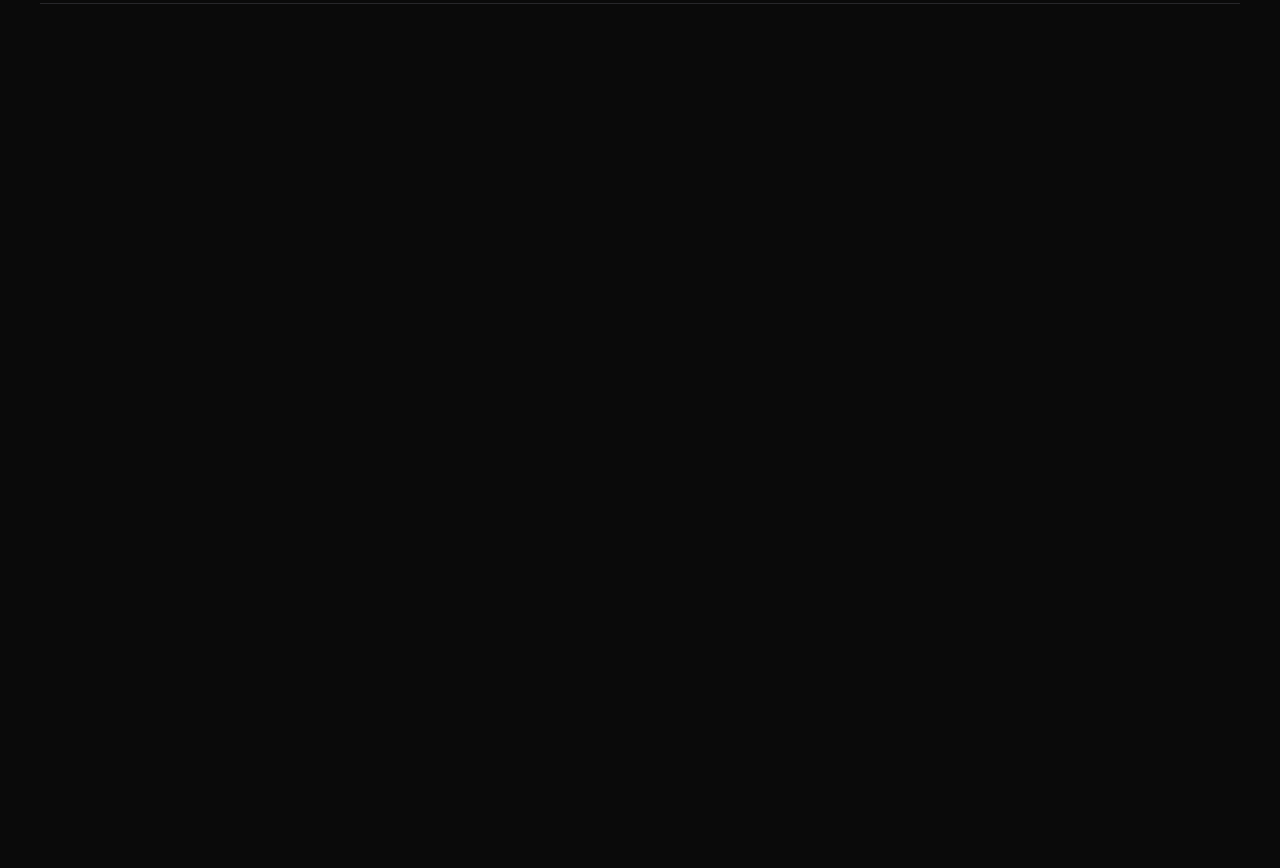
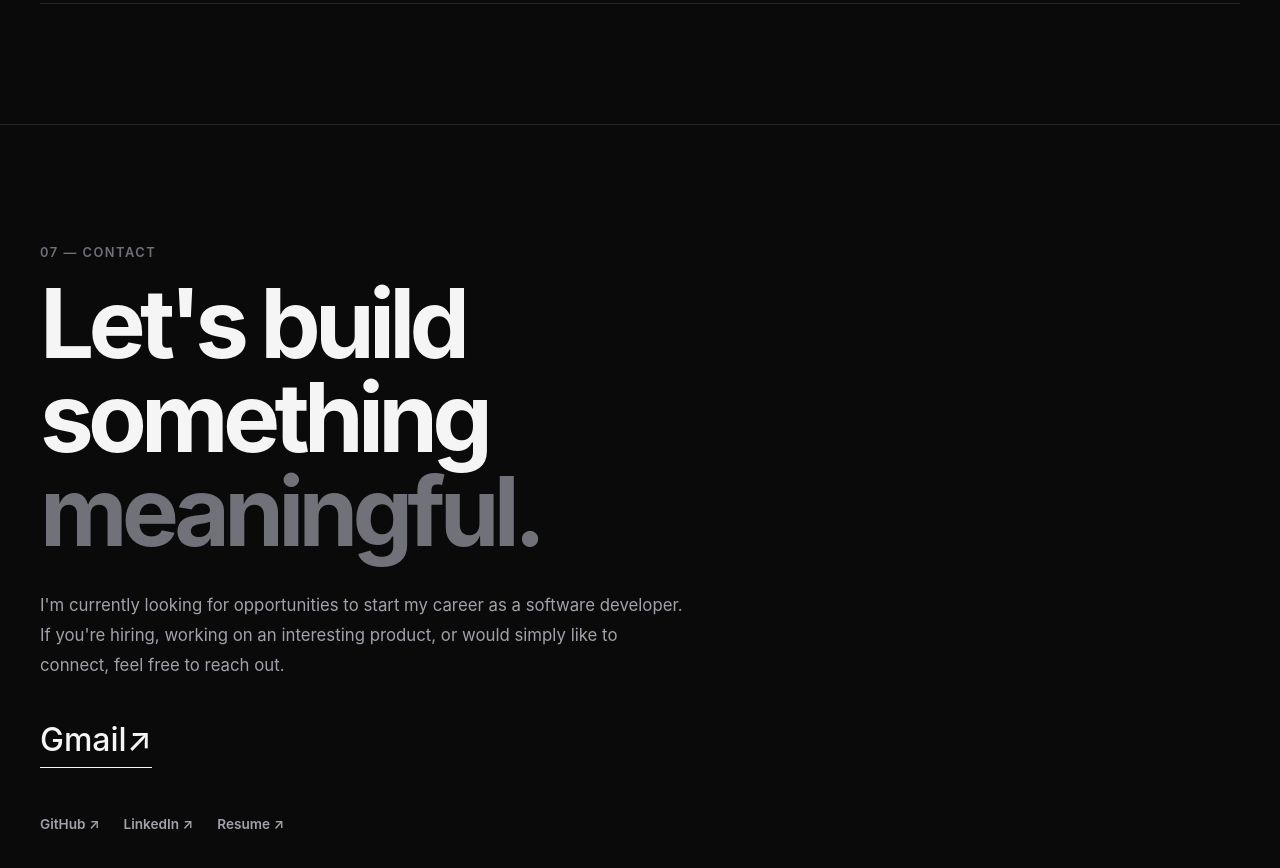
Before and after one commit to karthhikyadav/karthikyannabathina-portfolio, a React (Vite) app: page / in a window 1280 px wide. Shown: the part 7940-8808 px from the top of the page. Before the commit the page ends 8064 px from the top, so only its background shows below. Built offline with nearby package versions, Linux system fonts and the light colour scheme.

Commit message:
feat: add contact section

```diff
--- a/src/App.jsx
+++ b/src/App.jsx
@@ -6,6 +6,7 @@ import Projects from "./components/Projects";
 import Education from "./components/Education";
 import ProblemSolving from "./components/ProblemSolving";
 import Learning from "./components/Learning";
+import Contact from "./components/Contact";
 
 function App() {
   return (
@@ -20,6 +21,7 @@ function App() {
         <Education />
         <ProblemSolving />
         <Learning />
+        <Contact />
       </main>
     </>
   );
--- /dev/null
+++ b/src/components/Contact.jsx
@@ -0,0 +1,58 @@
+function Contact() {
+  return (
+    <section id="contact" className="section contact">
+      <div className="container">
+        <div className="contact__content">
+          <p className="section-label">07 — Contact</p>
+
+          <h2 className="contact__title">
+            Let's build something
+            <span> meaningful.</span>
+          </h2>
+
+          <p className="contact__description">
+            I'm currently looking for opportunities to start my
+            career as a software developer. If you're hiring,
+            working on an interesting product, or would simply
+            like to connect, feel free to reach out.
+          </p>
+
+          <a
+            href="karthikyannabathina4444@gmail.com"
+            className="contact__email"
+          >
+            Gmail↗
+          </a>
+
+          <div className="contact__links">
+            <a
+              href="https://github.com/karthhikyadav"
+              target="_blank"
+              rel="noreferrer"
+            >
+              GitHub ↗
+            </a>
+
+            <a
+              href="https://www.linkedin.com/in/karthik-yannabathina/"
+              target="_blank"
+              rel="noreferrer"
+            >
+              LinkedIn ↗
+            </a>
+
+            <a
+              href="/resume.pdf"
+              target="_blank"
+              rel="noreferrer"
+            >
+              Resume ↗
+            </a>
+          </div>
+        </div>
+      </div>
+    </section>
+  );
+}
+
+export default Contact;
--- a/src/index.css
+++ b/src/index.css
@@ -957,3 +957,84 @@ ol {
     grid-column: 2 / 3;
   }
 }
+.contact {
+  border-top: 1px solid var(--border);
+}
+
+.contact__content {
+  max-width: 900px;
+}
+
+.contact__title {
+  max-width: 800px;
+
+  font-size: clamp(3rem, 8vw, 6rem);
+  line-height: 0.98;
+  letter-spacing: -0.06em;
+}
+
+.contact__title span {
+  color: var(--text-muted);
+}
+
+.contact__description {
+  max-width: 650px;
+  margin-top: 32px;
+
+  color: var(--text-secondary);
+
+  font-size: 1.05rem;
+  line-height: 1.8;
+}
+
+.contact__email {
+  display: inline-block;
+  margin-top: 40px;
+
+  padding-bottom: 8px;
+
+  border-bottom: 1px solid var(--text-primary);
+
+  font-size: clamp(1.2rem, 3vw, 2rem);
+  font-weight: 500;
+
+  transition:
+    color var(--transition),
+    border-color var(--transition);
+}
+
+.contact__email:hover {
+  color: var(--text-muted);
+  border-color: var(--text-muted);
+}
+
+.contact__links {
+  display: flex;
+  flex-wrap: wrap;
+  gap: 24px;
+
+  margin-top: 48px;
+}
+
+.contact__links a {
+  color: var(--text-secondary);
+
+  font-size: 0.85rem;
+  font-weight: 600;
+
+  transition: color var(--transition);
+}
+
+.contact__links a:hover {
+  color: var(--text-primary);
+}
+
+@media (max-width: 768px) {
+  .contact__description {
+    font-size: 1rem;
+  }
+
+  .contact__links {
+    gap: 18px;
+  }
+}
```
